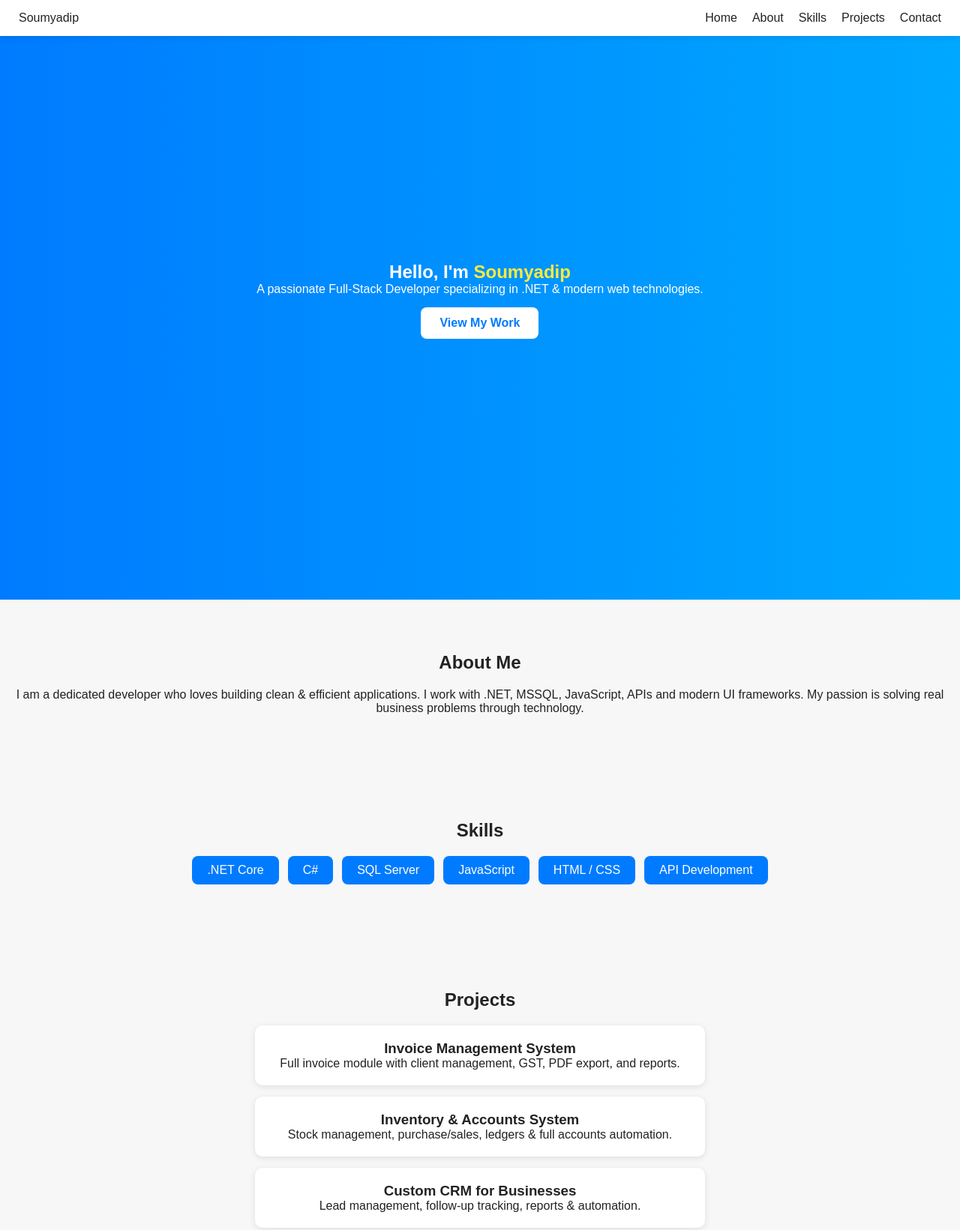
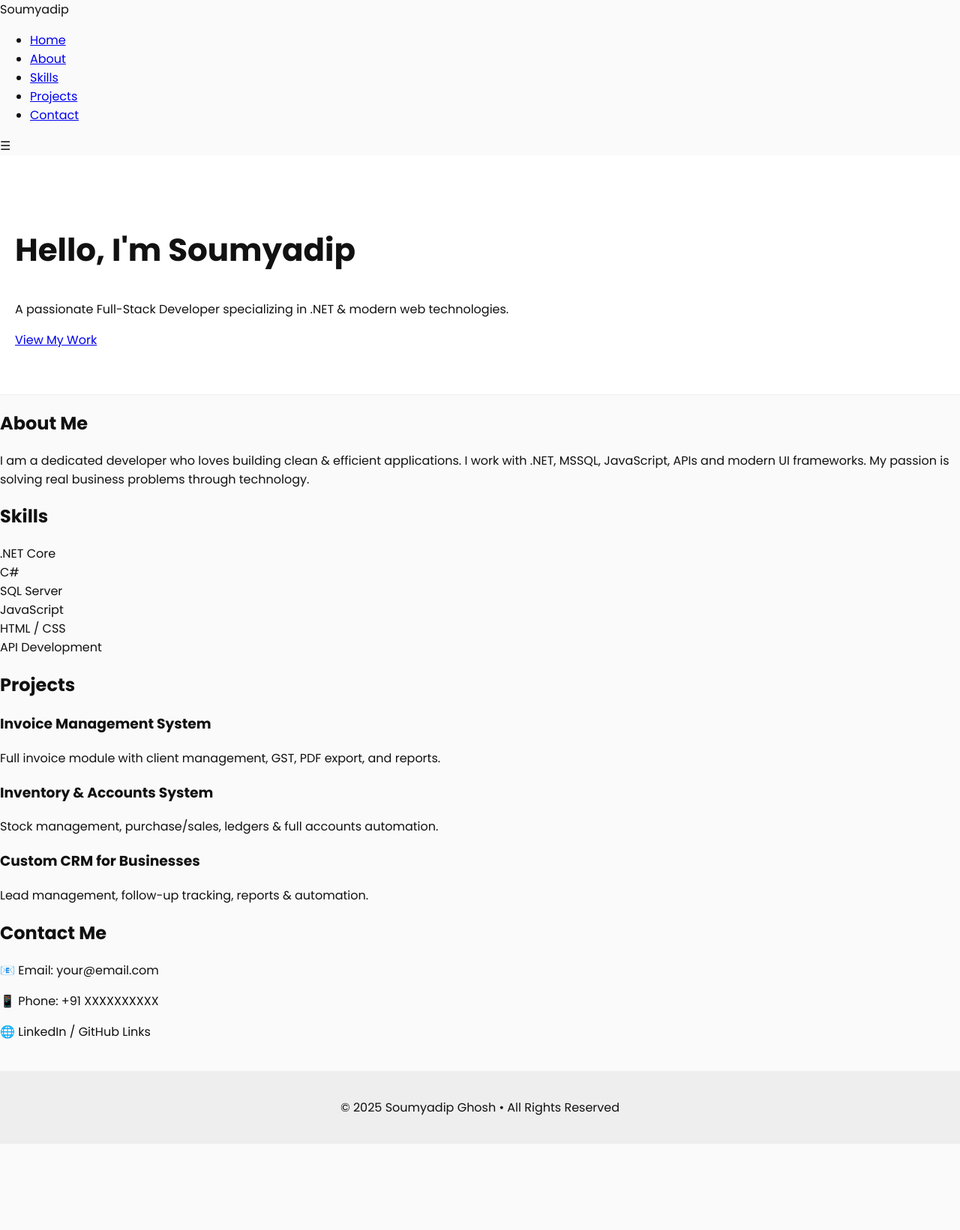
Before and after one commit to soumyadipghosh-dev/soumyadipghosh-dev.github.io, a plain HTML site: page index.html in a window 1280 px wide. Shown: the top 1641 px of the page at 75% size. After the commit the page ends 1526 px from the top, so only its background shows below. Drawn offline with Linux system fonts and the light colour scheme.

Commit message:
Update style.css

```diff
--- a/style.css
+++ b/style.css
@@ -1,136 +1,131 @@
-* {
+@import url('https://fonts.googleapis.com/css2?family=Poppins:wght@300;400;500;600;700&display=swap');
+
+body {
     margin: 0;
-    padding: 0;
-    box-sizing: border-box;
-    font-family: 'Poppins', sans-serif;
+    font-family: "Poppins", sans-serif;
+    background: #fafafa;
+    color: #111;
 }
 
-body {
-    background: #f7f7f7;
-    color: #222;
+/* HERO */
+.hero {
+    padding: 60px 20px;
+    background: #fff;
+    border-bottom: 1px solid #eee;
 }
 
-/* NAVBAR */
-.navbar {
-    position: fixed;
-    top: 0;
-    width: 100%;
-    padding: 15px 25px;
-    background: #fff;
-    display: flex;
-    justify-content: space-between;
-    align-items: center;
-    box-shadow: 0px 2px 8px rgba(0,0,0,0.1);
-    z-index: 100;
+.hero-text h1 {
+    font-size: 42px;
+    font-weight: 700;
 }
 
-.nav-links {
-    display: flex;
-    list-style: none;
-    gap: 20px;
+.hero-text h2 {
+    font-size: 22px;
+    color: #fe7f2d;
+    margin-top: -10px;
 }
 
-.nav-links a {
-    text-decoration: none;
-    color: #222;
-    font-weight: 500;
+.desc {
+    margin-top: 10px;
+    max-width: 500px;
 }
 
-.menu-btn {
-    display: none;
-    font-size: 26px;
+.stats {
+    margin-top: 25px;
+    display: flex;
+    gap: 30px;
 }
 
-/* HERO SECTION */
-.hero {
-    height: 100vh;
-    background: linear-gradient(to right, #007BFF, #00A8FF);
-    display: flex;
-    justify-content: center;
-    align-items: center;
+.stats div {
     text-align: center;
-    padding: 0 20px;
-    color: white;
 }
 
-.hero h1 span {
-    color: #ffeb3b;
+.stats div span {
+    font-size: 26px;
+    font-weight: 700;
+    color: #fe7f2d;
 }
 
-.btn {
-    display: inline-block;
-    background: #fff;
-    color: #007bff;
-    padding: 12px 25px;
-    text-decoration: none;
-    border-radius: 8px;
-    margin-top: 15px;
-    font-weight: bold;
+/* CONTAINER */
+.container {
+    width: 90%;
+    max-width: 850px;
+    margin: auto;
 }
 
 /* SECTIONS */
-section {
-    padding: 70px 20px;
-    text-align: center;
+.section {
+    margin-top: 50px;
 }
 
-h2 {
-    margin-bottom: 20px;
+.section-tag {
+    color: #fe7f2d;
+    margin-bottom: 5px;
+    font-weight: 600;
 }
 
-/* SKILLS */
-.skills-container {
-    display: flex;
-    flex-wrap: wrap;
-    gap: 12px;
-    justify-content: center;
+.section-title {
+    font-size: 26px;
+    margin-bottom: 15px;
 }
 
-.skill {
-    background: #007bff;
-    color: white;
-    padding: 10px 20px;
-    border-radius: 8px;
+/* EXPERIENCE CARDS */
+.exp-card {
+    border-left: 4px solid #fe7f2d;
+    padding: 15px 20px;
+    margin: 20px 0;
+    background: #fff;
+    border-radius: 6px;
+    box-shadow: 0 2px 6px rgba(0,0,0,0.06);
 }
 
-/* PROJECTS */
-.project-card {
-    background: white;
-    padding: 20px;
-    margin: 15px auto;
-    width: 90%;
-    max-width: 600px;
-    box-shadow: 0px 2px 8px rgba(0,0,0,0.1);
-    border-radius: 10px;
+.exp-card .year {
+    color: #fe7f2d;
+    font-weight: 600;
 }
 
-/* CONTACT */
-.contact p {
-    font-size: 18px;
-    margin: 8px 0;
+/* EDUCATION + SKILLS */
+.edu-skill {
+    display: flex;
+    gap: 40px;
+    flex-wrap: wrap;
+}
+
+.skills span {
+    display: inline-block;
+    padding: 8px 12px;
+    background: #f0f0f0;
+    margin: 5px;
+    border-radius: 6px;
+    font-size: 14px;
+}
+
+/* WORKS STYLE WITHOUT IMAGES */
+.work-card {
+    background: #fff;
+    padding: 20px;
+    border-radius: 6px;
+    margin: 15px 0;
+    border-left: 4px solid #fe7f2d;
+    box-shadow: 0 2px 6px rgba(0,0,0,0.06);
 }
 
 footer {
     text-align: center;
     padding: 20px;
-    background: #222;
-    color: white;
+    margin-top: 40px;
+    background: #eee;
 }
 
-/* MOBILE MENU */
-@media (max-width: 768px) {
-    .nav-links {
-        display: none;
+/* MOBILE */
+@media (max-width: 600px) {
+    .stats {
         flex-direction: column;
-        background: white;
-        position: absolute;
-        top: 60px;
-        right: 20px;
-        padding: 15px;
-        box-shadow: 0px 2px 8px rgba(0,0,0,0.2);
+        gap: 10px;
+        text-align: left;
     }
 
-    .menu-btn {
-        display: block;
+    .edu-skill {
+        flex-direction: column;
     }
 }
```
